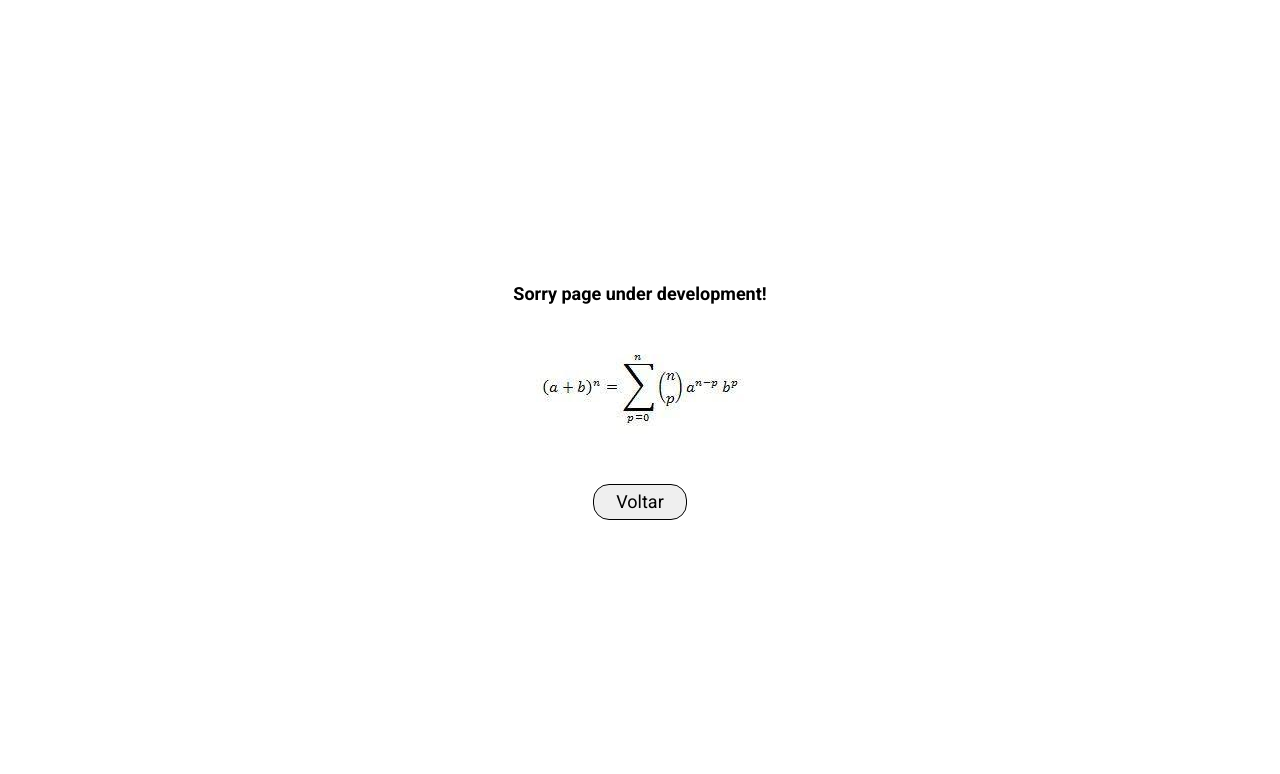
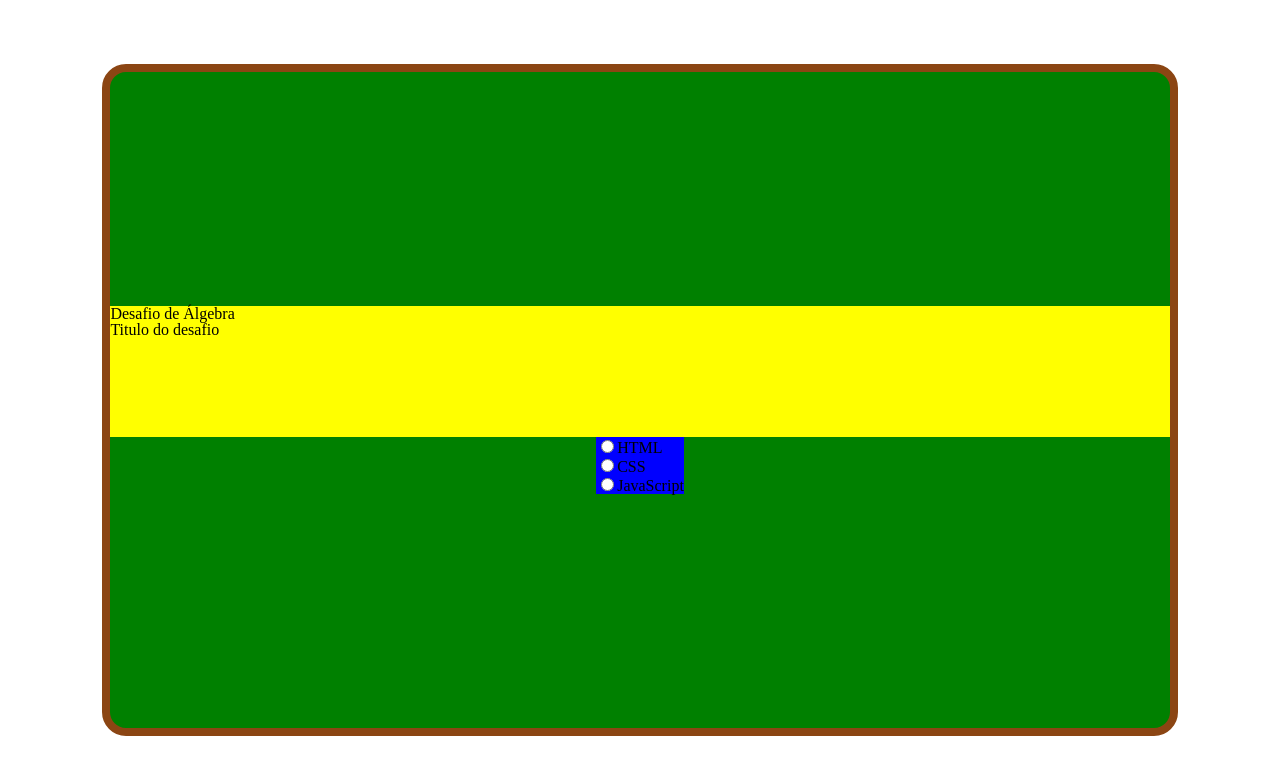
Before and after one commit to LukazDs/projeto-mathinc, a React (Create React App) app in the folder frontend/: page /challenge in a window 1280 px wide. Shown: the top 774 px of the page. Built offline with nearby package versions, Linux system fonts and the light colour scheme.

Commit message:
refactor: change style page posts

```diff
--- a/frontend/src/components/challenge/Challenge.js
+++ b/frontend/src/components/challenge/Challenge.js
@@ -1,10 +1,31 @@
-import { Container } from "./styleChallenge";
+import { Container, ChalengeBox, Forms, ChalengeTitle } from "./styleChallenge";
 import InDevelopment from "../indevelopment/InDevelopment";
+
 function Challenge() {
-
   return (
     <Container>
-      <InDevelopment />
+      <ChalengeBox challenge={true}>
+        <ChalengeTitle>
+          <p>Desafio de Álgebra</p>
+          <span>Titulo do desafio</span>
+        </ChalengeTitle>
+        <Forms>
+          <input type="radio" id="html" name="fav_language" value="HTML" />
+          <label for="html">HTML</label>
+          <br />
+          <input type="radio" id="css" name="fav_language" value="CSS" />
+          <label for="css">CSS</label>
+          <br />
+          <input
+            type="radio"
+            id="javascript"
+            name="fav_language"
+            value="JavaScript"
+          />
+          <label for="javascript">JavaScript</label>
+        </Forms>
+      </ChalengeBox>
+      <InDevelopment development={false} />
     </Container>
   );
 }
--- a/frontend/src/components/challenge/styleChallenge.js
+++ b/frontend/src/components/challenge/styleChallenge.js
@@ -10,4 +10,28 @@ const Container = styled.div`
   align-items: center;
 `;
 
-export { Container };
+//titulo, desafio,  possiveis respostas
+const ChalengeBox = styled.div`
+  display: ${(props) => (props.challenge ? 'flex' : 'none')};
+  flex-direction: column;
+  background: green;
+  height: 84%;
+  width: 84%;
+  align-items: center;
+  justify-content: center;
+  border-radius: 24px;
+  border: 8px solid #8B4513;
+  box-sizing: border-box;
+`
+
+const ChalengeTitle = styled.div`
+  width: 100%;
+  height: 20%;
+  background: yellow;
+`
+
+const Forms = styled.form`
+  background: blue;
+`
+
+export { Container, ChalengeBox, Forms, ChalengeTitle };
--- a/frontend/src/components/createPost/createPostStyle.js
+++ b/frontend/src/components/createPost/createPostStyle.js
@@ -9,10 +9,11 @@ const CreatePostBox = styled.div`
   justify-content: space-evenly;
   border: 2px;
   border-radius: 25px;
+  box-shadow: 5px 5px 5px black;
   position: relative;
 
   @media (max-width: 768px) {
-    width: 100%;
+    width: 90%;
   }
 `;
 
@@ -43,15 +44,15 @@ const Form = styled.form`
     color: black;
 
     @media (max-width: 768px) {
-      width: 212px;
+      width: 192px;
     }
   }
   button {
     width: 180px;
     height: 32px;
-    border: 2px solid #4B0082;
+    border: 2px solid #4b0082;
     border-radius: 16px;
-    background: rgb(138,43,226);
+    background: rgb(138, 43, 226);
     font-family: "Roboto";
     font-style: normal;
     font-weight: 600;
@@ -61,7 +62,7 @@ const Form = styled.form`
     cursor: pointer;
 
     @media (max-width: 768px) {
-      width: 180px;
+      width: 174px;
     }
   }
 `;
--- a/frontend/src/components/header/headerStyle.js
+++ b/frontend/src/components/header/headerStyle.js
@@ -7,7 +7,7 @@ const HeaderBox = styled.menu`
   align-items: center;
   justify-content: space-between;
   border-radius: 0px 0px 0px 24px;
-  background: #34296f;
+  background: linear-gradient(#1a0033, #330066);
   position: fixed;
   z-index: 1;
   top: 0;
--- a/frontend/src/components/indevelopment/inDevelopmentStyle.js
+++ b/frontend/src/components/indevelopment/inDevelopmentStyle.js
@@ -4,7 +4,7 @@ const InDevelopmentBox = styled.div`
     width: 100%;
     height: 100vh;
     background: white;
-    display: flex;
+    display: ${(props) => (props.development ? 'flex' : 'none')};
     flex-direction: column;
     justify-content: center;
     align-items: center;
--- a/frontend/src/components/menu/menuStyle.js
+++ b/frontend/src/components/menu/menuStyle.js
@@ -3,7 +3,7 @@ import styled from "styled-components";
 const MenuBox = styled.div`
   width: 100%;
   height: 64px;
-  background: #34296f;
+  background: linear-gradient(#1a0033, #330066);
   border-radius: 48px 48px 0px 0px;
   display: flex;
   justify-content: center;
--- a/frontend/src/components/popup/popUpStyle.js
+++ b/frontend/src/components/popup/popUpStyle.js
@@ -9,7 +9,7 @@ export const PopUpMenuBox = styled.div`
   display: flex;
   justify-content: center;
   align-items: center;
-  background: #34296f;
+  background: linear-gradient(to top, #1a0033, #330066);
   border-radius: 0px 0px 0px 20px;
 
   span {
--- a/frontend/src/components/post/postStyle.js
+++ b/frontend/src/components/post/postStyle.js
@@ -7,22 +7,23 @@ const PostBox = styled.div`
   align-items: center;
   z-index: 0;
   width: 44%;
-  height: 620px;
-  margin-bottom: 10px;
-  border-radius: 10px 10px 0px 0px;
+  height: 100%;
+  margin-bottom: 40px;
+  border-radius: 10px 10px 10px 10px;
+  box-shadow: 5px 5px 5px rgba(27, 27, 27, 255);
+  background: #050514;
   @media (max-width: 768px) {
     width: 100%;
   }
 `;
 
 const TopPost = styled.div`
-  width: 90%;
+  width: 100%;
   height: 54px;
   display: flex;
   flex-direction: column;
   justify-content: center;
   border-radius: 10px 10px 0px 0px;
-  background: #34252f;
   @media (max-width: 768px) {
     width: 100%;
   }
@@ -41,23 +42,22 @@ const ProfileTopPost = styled.div`
     margin: 0px 10px;
   }
   span {
-    font-family: "Silkscreen", cursive;
-    font-size: 13px;
+    font-family: "Roboto", sans-serif;
+    font-size: 15px;
     font-weight: 500;
     color: white;
   }
 `;
 
 const PostDescription = styled.div`
-  width: 90%;
+  width: 100%;
   height: 40px;
   display: flex;
   justify-content: center;
   align-items: center;
-  background: #34252f;
   padding: 10px 0px;
   span {
-    font-family: "Roboto";
+    font-family: "Roboto", sans-serif;
     font-size: 16px;
     padding: 0px 18px;
     font-weight: 400;
@@ -72,18 +72,16 @@ const PostDescription = styled.div`
   }
 `;
 const PostContent = styled.img`
-  width: 90%;
-  height: 400px;
-  background: #ffffff;
+  width: 100%;
+  height: 450px;
   @media (max-width: 768px) {
     width: 100%;
   }
 `;
 
 const BottomPost = styled.div`
-  width: 90%;
+  width: 100%;
   height: 54px;
-  background: #34252f;
   border-radius: 0px 0px 10px 10px;
   display: flex;
   align-items: center;
```
